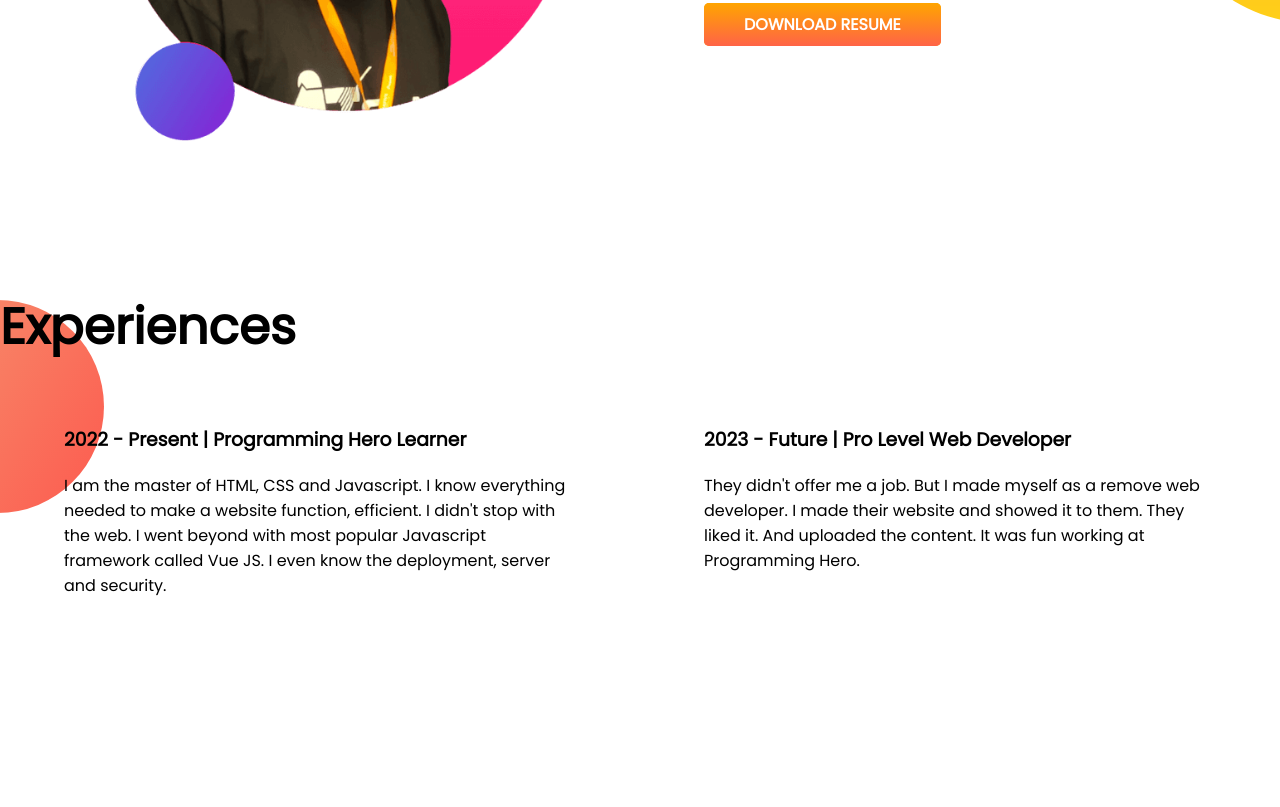
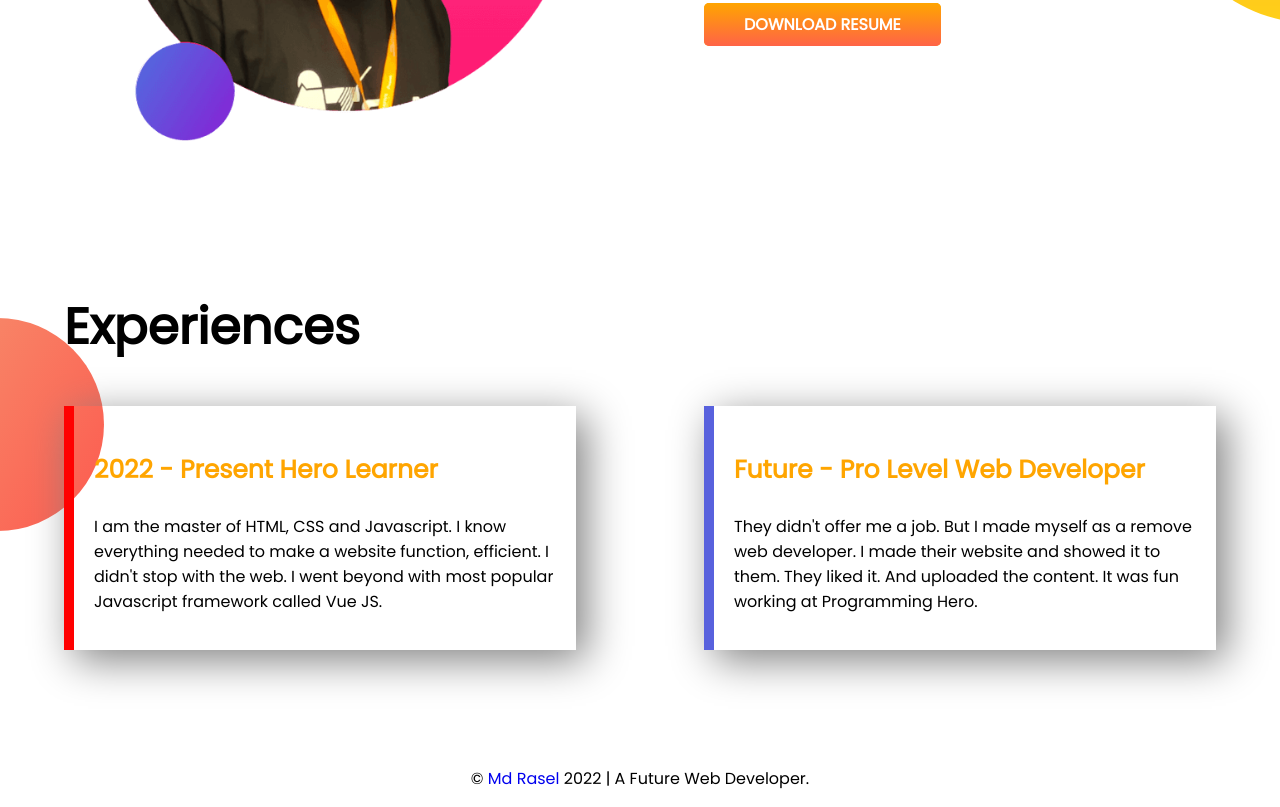
Before and after one commit to immdraselkhan/developer-portfolio, a plain HTML site: page index.html in a window 1280 px wide. Shown: the part 1180-1987 px from the top of the page. Before the commit the page ends 1844 px from the top, so only its background shows below. Drawn offline with Linux system fonts and the light colour scheme.

Commit message:
all done

```diff
--- a/css/style.css
+++ b/css/style.css
@@ -4,8 +4,16 @@ body {
     padding: 0;
 }
 
+a {
+    text-decoration: none;
+}
+
 h1 {
     font-size: 50px;
+}
+
+h3 {
+    font-size: 25px;
 }
 
 .fancy-heading {
@@ -17,6 +25,10 @@ h1 {
     margin-bottom: 50px;
 }
 
+.section-title {
+    margin-left: 5%;
+}
+
 .half-width {
     width: 50%;
     padding:0 5%;
@@ -24,6 +36,21 @@ h1 {
 
 .half-width img {
     width: 100%;
+}
+
+.experience {
+    margin-left: 5%;
+    margin-right: 5%;
+    padding: 20px;
+    box-shadow: 10px 10px 40px #808080;
+}
+
+#learning {
+    border-left: 10px solid #ff0000;
+}
+
+#developer {
+    border-left: 10px solid #5861DD;
 }
 
 .button {
@@ -60,3 +87,8 @@ h1 {
     background-position: center left;
     background-repeat: no-repeat;
 }
+
+footer {
+    text-align: center;
+    padding-top: 50px;
+}
--- a/index.html
+++ b/index.html
@@ -35,17 +35,20 @@
         </div>
     </section>
     <section class="third-section">
-        <h1>Experiences</h1>
+        <h1 class="section-title">Experiences</h1>
         <div class="container ">
-            <div class="half-width">
-                <h3>2022 - Present | Programming Hero Learner</h3>
-                <p>I am the master of HTML, CSS and Javascript. I know everything needed to make a website function, efficient. I didn't stop with the web. I went beyond with most popular Javascript framework called Vue JS. I even know the deployment, server and security.</p>
+            <div id="learning" class="half-width experience">
+                <h3 class="fancy-heading">2022 - Present Hero Learner</h3>
+                <p>I am the master of HTML, CSS and Javascript. I know everything needed to make a website function, efficient. I didn't stop with the web. I went beyond with most popular Javascript framework called Vue JS.</p>
             </div>
-            <div class="half-width">
-                <h3>2023 - Future | Pro Level Web Developer</h3>
+            <div id="developer" class="half-width experience">
+                <h3 class="fancy-heading">Future - Pro Level Web Developer</h3>
                 <p>They didn't offer me a job. But I made myself as a remove web developer. I made their website and showed it to them. They liked it. And uploaded the content. It was fun working at Programming Hero.</p>
             </div>
         </div>
     </section>
 </body>
+<footer>
+    <p>© <a href="/">Md Rasel</a> 2022 | A Future Web Developer.</p>
+</footer>
 </html>
```
